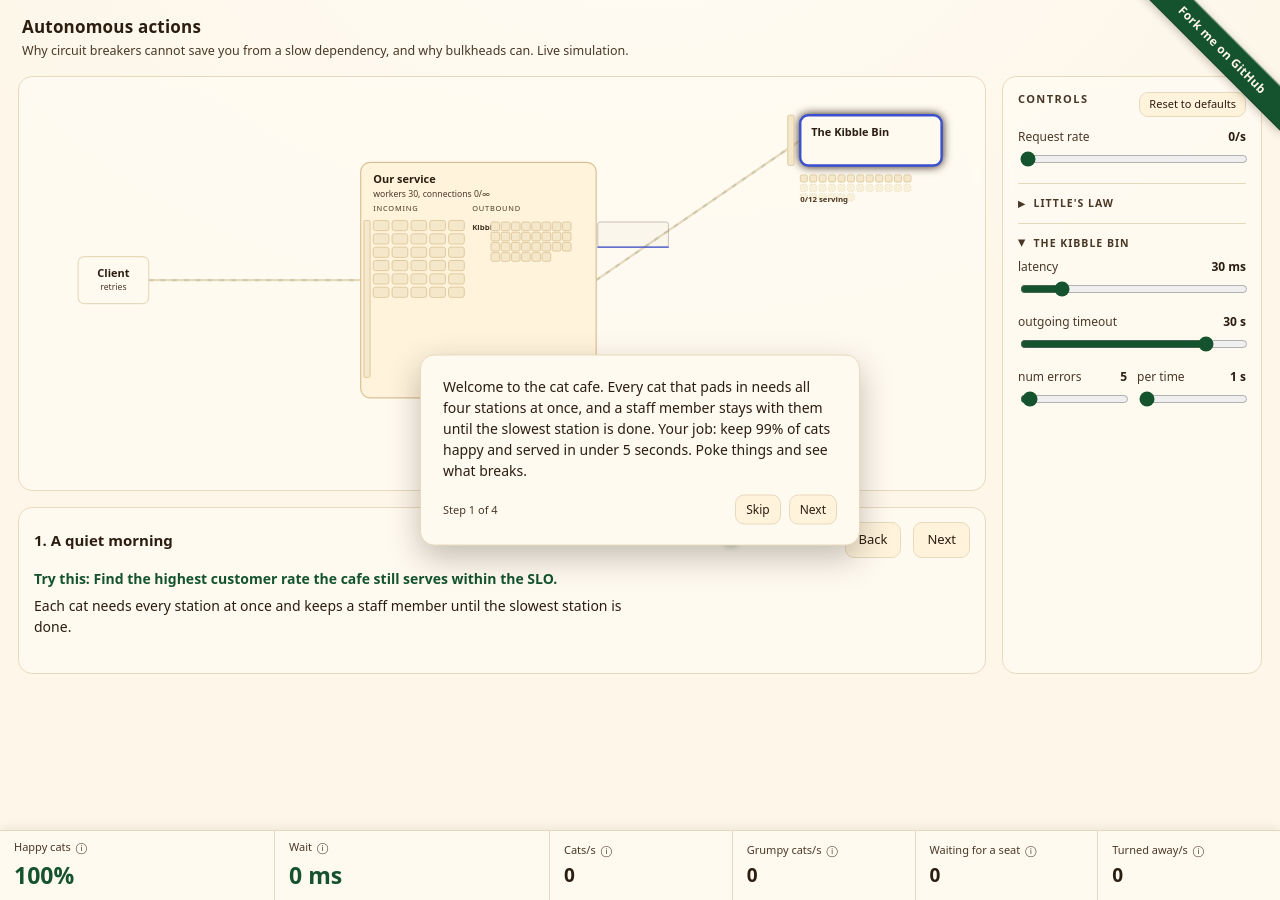
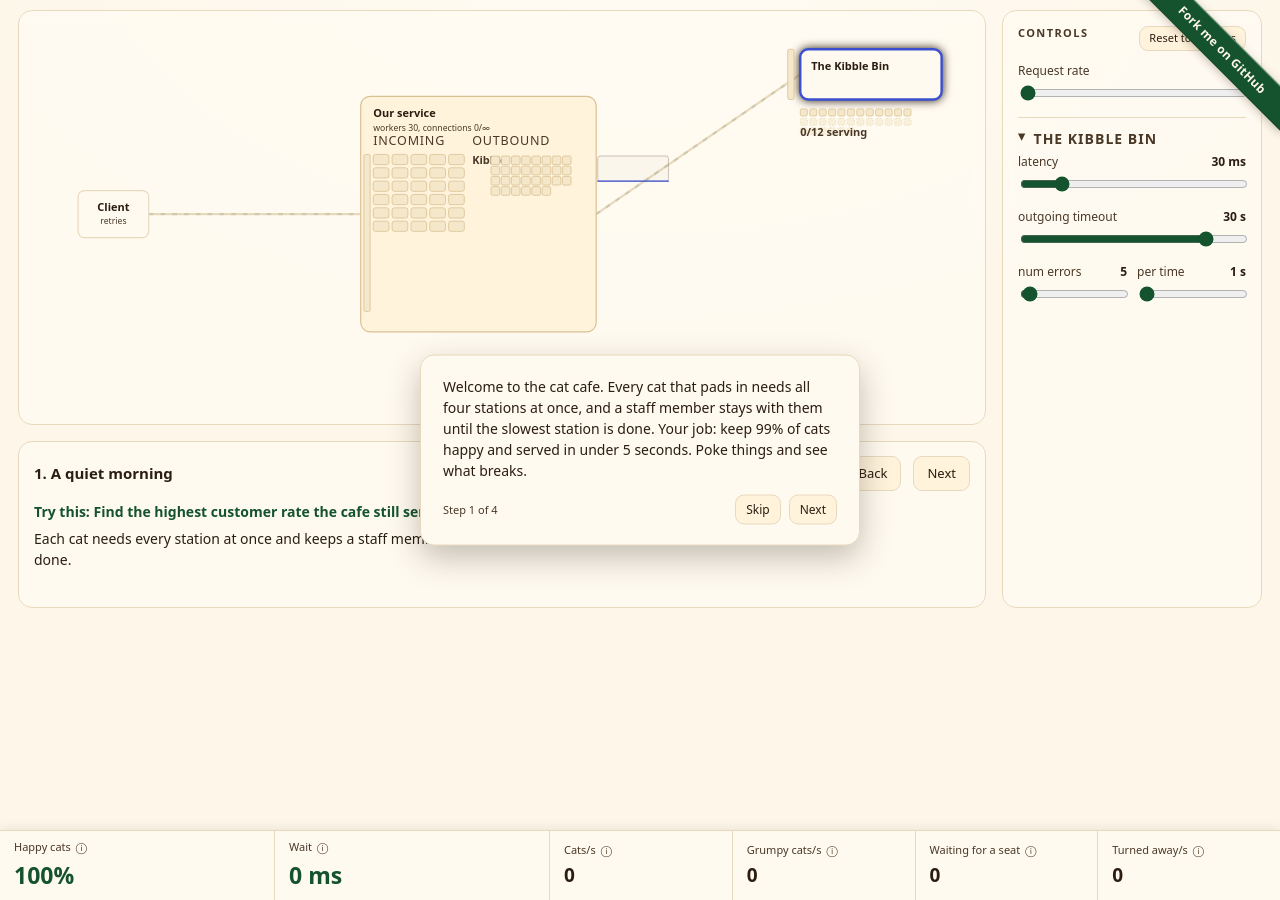
Before and after one commit to vosechu/vosechu.github.io, a Jekyll site: the page autonomous-actions/index.html, which Jekyll copies as it is, in a window 1280 px wide. Built offline with Jekyll 4.4.1, drawn with Linux system fonts in a browser that asks for light colours.

Commit message:
chore(sim): remove Little's Law, add hovers, ribbon breakpoint, final contrast pass

```diff
--- a/autonomous-actions/index.html
+++ b/autonomous-actions/index.html
@@ -32,11 +32,6 @@
       font: 14px/1.5 ui-sans-serif, system-ui, -apple-system, "Segoe UI", Roboto, sans-serif;
       -webkit-font-smoothing: antialiased;
     }
-    header {
-      padding: 14px 22px 6px;
-    }
-    header h1 { margin: 0; font-size: 17px; letter-spacing: 0.2px; font-weight: 650; }
-    header p { margin: 2px 0 0; color: var(--ink-dim); font-size: 12.5px; }
     /* Left column stacks the diagram and its caption; the controls panel is a
        separate full-height right column, so its sliders never push the caption
        down (the caption stays under the diagram, at diagram width). */
@@ -56,13 +51,6 @@
       padding: 10px 12px 4px;
       backdrop-filter: blur(6px);
     }
-    /* Little's Law: a collapsible section in the controls panel (built by controls.js). */
-    .little-law { margin: 6px 0 0; font-size: 11px; color: var(--ink-dim); line-height: 1.45; }
-    #little-body { margin-top: 7px; font-variant-numeric: tabular-nums; font-size: 12px; }
-    #little-body .eq { color: var(--ink); }
-    #little-body .eq b { color: var(--ink); font-weight: 700; }
-    #little-body .have { margin-top: 3px; color: var(--ink-dim); }
-    #little-body.over .have, #little-body.over .have b { color: var(--amber); }
     .info { position: relative; cursor: help; color: var(--ink-dim); }
     .info .tip {
       display: none; position: absolute; bottom: 150%; left: 50%; transform: translateX(-50%);
@@ -125,7 +113,7 @@
     details.section { margin: 6px 0 0; padding-top: 6px; border-top: 1px solid var(--border); }
     details.section > summary {
       cursor: pointer; user-select: none; list-style: none; display: flex; align-items: center; gap: 8px;
-      padding: 4px 0; font-size: 10.5px; text-transform: uppercase; letter-spacing: 1px; color: var(--ink-dim); font-weight: 700;
+      padding: 4px 0; font-size: 14px; text-transform: uppercase; letter-spacing: 1px; color: var(--ink-dim); font-weight: 700;
     }
     details.section > summary::-webkit-details-marker { display: none; }
     details.section > summary::before { content: '\25B8'; font-size: 13px; color: var(--ink-dim); transition: transform .15s ease; }
@@ -165,8 +153,8 @@
     .nodelabel { fill: var(--ink); font-size: 14px; font-weight: 600; }
     .nodesub { fill: var(--ink-dim); font-size: 11px; }
     .glyph { fill: var(--ink-dim); font-size: 11px; }
-    .region { fill: var(--ink-dim); font-size: 9.5px; text-transform: uppercase; letter-spacing: 1px; }
-    .outlabel { fill: var(--ink-dim); font-size: 10px; font-weight: 700; }
+    .region { fill: var(--ink-dim); font-size: 16px; text-transform: uppercase; letter-spacing: 1px; }
+    .outlabel { fill: var(--ink-dim); font-size: 14px; font-weight: 700; }
     .fire { font-size: 17px; }
 
     .edge { stroke: #e8d9bd; stroke-width: 3; fill: none; }
@@ -231,12 +219,15 @@
       border-top: 1px solid rgba(255,255,255,0.4); border-bottom: 1px solid rgba(43,29,16,0.25);
     }
     .forkribbon a:hover { background: #1c6b3a; }
+    @media (max-width: 900px) {
+      .forkribbon { display: none; }
+    }
 
     .badge { stroke: var(--panel-solid); stroke-width: 2; transition: fill .3s ease; }
     .badge.closed { fill: var(--teal); }
     .badge.half_open { fill: var(--amber); }
     .badge.open { fill: var(--red); animation: pulse 1.1s ease-in-out infinite; }
-    .badgelabel { fill: var(--ink-dim); font-size: 9.5px; text-transform: uppercase; letter-spacing: 0.5px; }
+    .badgelabel { fill: var(--ink-dim); font-size: 16px; text-transform: uppercase; letter-spacing: 0.5px; }
     @keyframes pulse { 0%,100% { filter: none; } 50% { filter: drop-shadow(0 0 7px var(--red)); } }
 
     .queuetrack { fill: #f5e8ca; stroke: #d9c093; stroke-width: 1; }
@@ -245,10 +236,6 @@
 </head>
 <body>
   <div class="forkribbon"><a href="https://github.com/vosechu/vosechu.github.io" target="_blank" rel="noopener">Fork me on GitHub</a></div>
-  <header>
-    <h1>Autonomous actions</h1>
-    <p>Why circuit breakers cannot save you from a slow dependency, and why bulkheads can. Live simulation.</p>
-  </header>
 
   <div class="layout">
     <div class="leftcol">
--- a/autonomous-actions/src/controls.js
+++ b/autonomous-actions/src/controls.js
@@ -236,7 +236,6 @@
     workerPoolSlider(sys);
     timeoutControl(sys);
     oscillationToggle(sys);
-    littleSection(true);
     for (const name of Object.keys(sim.config.targets)) {
       const sec = section(labelOf(name), false);
       latencySlider(sec, name);
@@ -258,7 +257,6 @@
     if (actIndex >= 3) workerPoolSlider(sys);      // saturation is in play from the Analytics act on
     if (actIndex >= 4) timeoutControl(sys);        // front-door timeout: the Reports load-shedding tradeoff
   }
-  littleSection(actIndex >= 4);                    // required-workers readout, opens at the saturation act
   // Single station block: only the selected station's controls, gated by
   // whatever this act has unlocked for it. Only a revealed station can be
   // selected (see selectStation), so the section always has a real match.
@@ -281,20 +279,6 @@
   sec.appendChild(sum);
   panel.appendChild(sec);
   return sec;
-}
-
-// Little's Law as its own collapsible section: the required-workers readout,
-// updated live by updateLittle. Opens at the saturation act; collapsible anytime.
-function littleSection(open) {
-  const sec = section("Little's Law", false);
-  sec.open = open;
-  const law = document.createElement('p');
-  law.className = 'little-law';
-  law.textContent = 'Workers you need = request rate × how long each request is held. The pool size is not part of the math; it is what you have to compare against.';
-  const body = document.createElement('div');
-  body.id = 'little-body';
-  sec.appendChild(law);
-  sec.appendChild(body);
 }
 
 // Act progress dots
@@ -322,22 +306,6 @@
   selectedStation = name;
   buildControls(actIndex);
   render(sim.getState(), handle, selectedStation);
-}
-
-// Little's Law is a collapsible section in the controls panel (rebuilt per act by
-// buildControls), so query its body fresh each frame rather than caching a stale ref.
-function updateLittle(state) {
-  const body = document.getElementById('little-body');
-  if (!body) return;
-  const rate = sim.config.requestRatePerSec;
-  const req = state.required.workers;
-  const holdMs = rate > 0 ? Math.round((req / rate) * 1000) : 0;
-  const pool = state.workers.size;
-  const over = req > pool;
-  body.innerHTML =
-    `<div class="eq">${rate}/s × ${holdMs} ms held = <b>at least ${req.toFixed(1)} workers</b> to serve this traffic</div>`
-    + `<div class="have">You have <b>${pool}</b>. ${over ? 'Short by ' + (req - pool).toFixed(1) + ': requests are queueing.' : 'Enough, with room to spare.'}</div>`;
-  body.className = over ? 'over' : '';
 }
 
 // Guided tour: a pure reducer (tour.js) driving a welcome dialog (step 0) and
@@ -518,7 +486,6 @@
       ui.val.textContent = plain(size);
     }
   }
-  updateLittle(state);
   // The tour readout now carries only the adaptive-sizing line: the live pool and
   // the latency signal driving it.
   // With every pool adaptive, surface the most-throttled one (smallest pool), so the
--- a/autonomous-actions/src/render.js
+++ b/autonomous-actions/src/render.js
@@ -1,4 +1,4 @@
-import { colorOf, shortOf, labelOf } from './theme.js';
+import { colorOf, shortOf, labelOf, hoverOf } from './theme.js';
 import { availabilityPercent } from './metrics.js';
 import { sparklinePath } from './sparkline.js';
 import { STRINGS } from './strings.js';
@@ -138,7 +138,7 @@
     const y = rowY(i), cy = rowCY(i);
     const g = el('g', { class: 'deprow' });
     root.appendChild(g);
-    const card = el('rect', { class: 'card dep', x: NODE_X, y, width: NODE_W, height: NODE_H, rx: 10 });
+    const card = el('rect', { class: 'card dep', x: NODE_X, y, width: NODE_W, height: NODE_H, rx: 10, title: hoverOf(name) });
     card.style.stroke = colors[name];
     if (onSelect) card.addEventListener('click', () => onSelect(name));
     g.appendChild(card);
```
